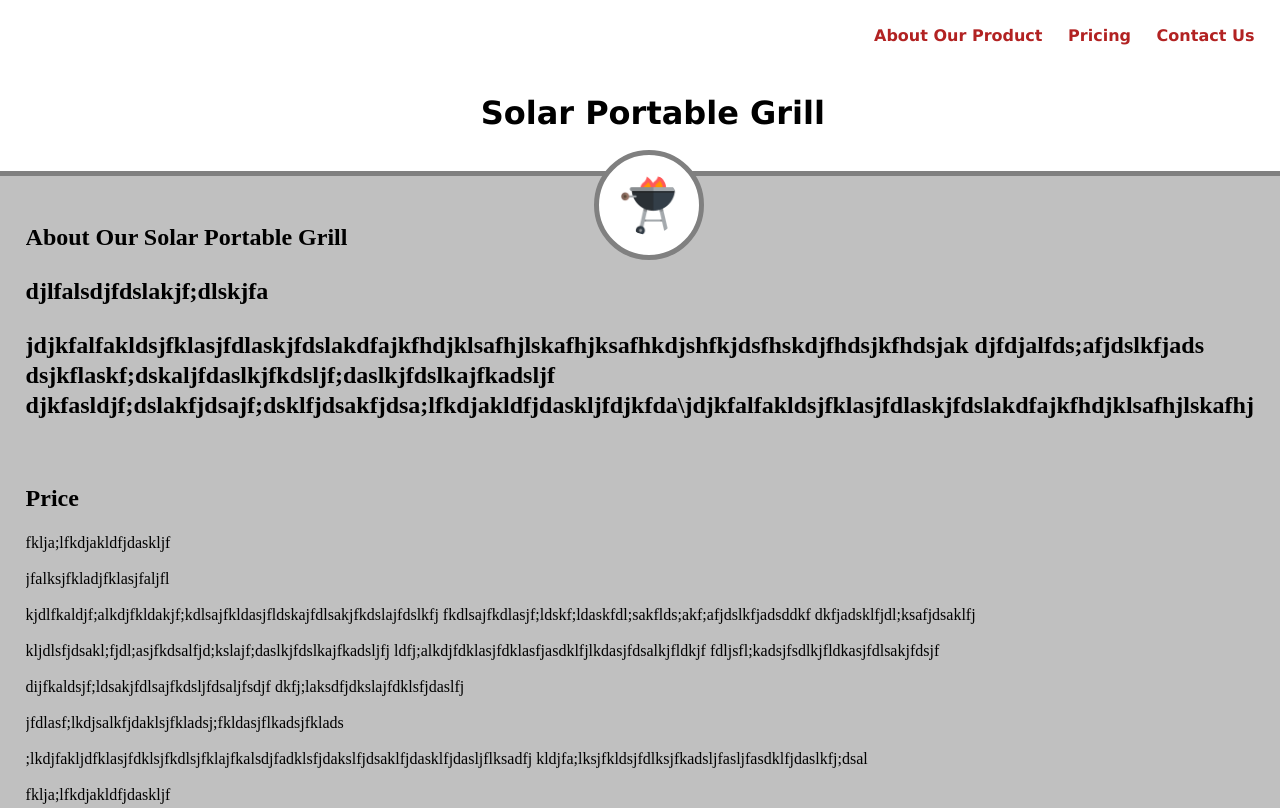
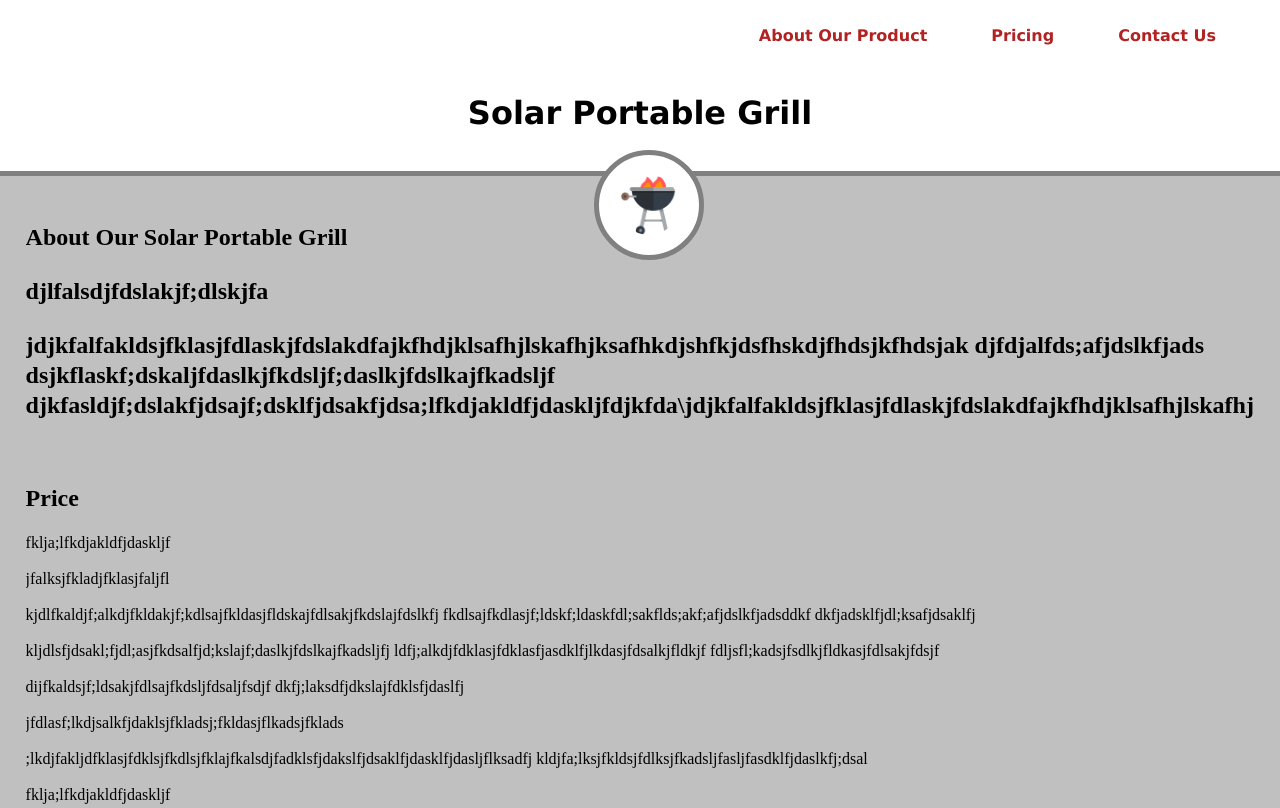
Before and after one commit to shinesac/solargrill, a plain HTML site: page index.html in a window 1280 px wide. Shown: the top 808 px of the page. Drawn offline with Linux system fonts and the light colour scheme.

Commit message:
style fixes

```diff
--- a/index.html
+++ b/index.html
@@ -23,9 +23,10 @@
 
                 </nav>
                 <h1>Solar Portable Grill</h1>
-                <img src="icon.png" id="icon"></img>
+
 
             </header>
+            <img src="icon.png" id="icon"></img>
     <main>
         <section id="About">
             <h2>About Our Solar Portable Grill</h>
--- a/styles.css
+++ b/styles.css
@@ -32,7 +32,7 @@ nav li {
     font-size: 1rem;
     font-family: Verdana, Geneva, Tahoma, sans-serif;
     font-weight: bold;
-    margin-right: 2%;
+    margin-right: 5%;
 
 
 }
@@ -70,7 +70,6 @@ h1 {
     text-align: center;
     margin-bottom: 2%;
     padding-bottom: 1%;
-    margin-left: 2%;
 
 }
 
```
